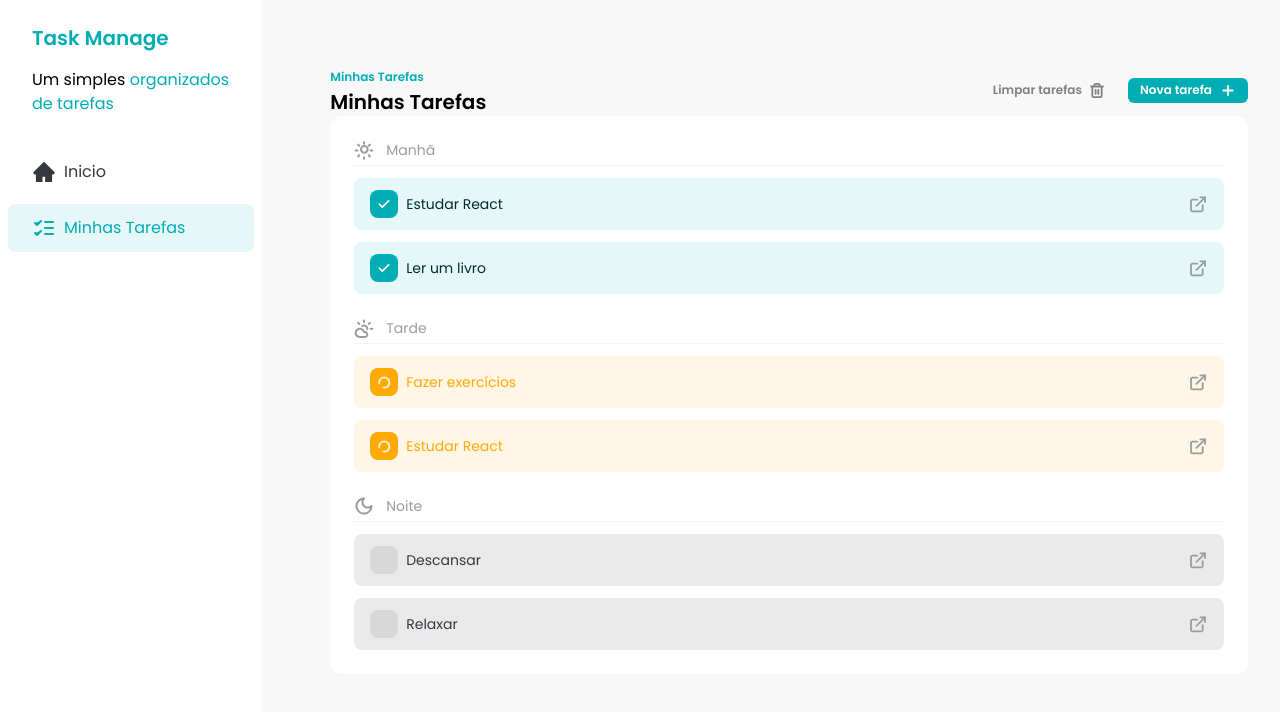
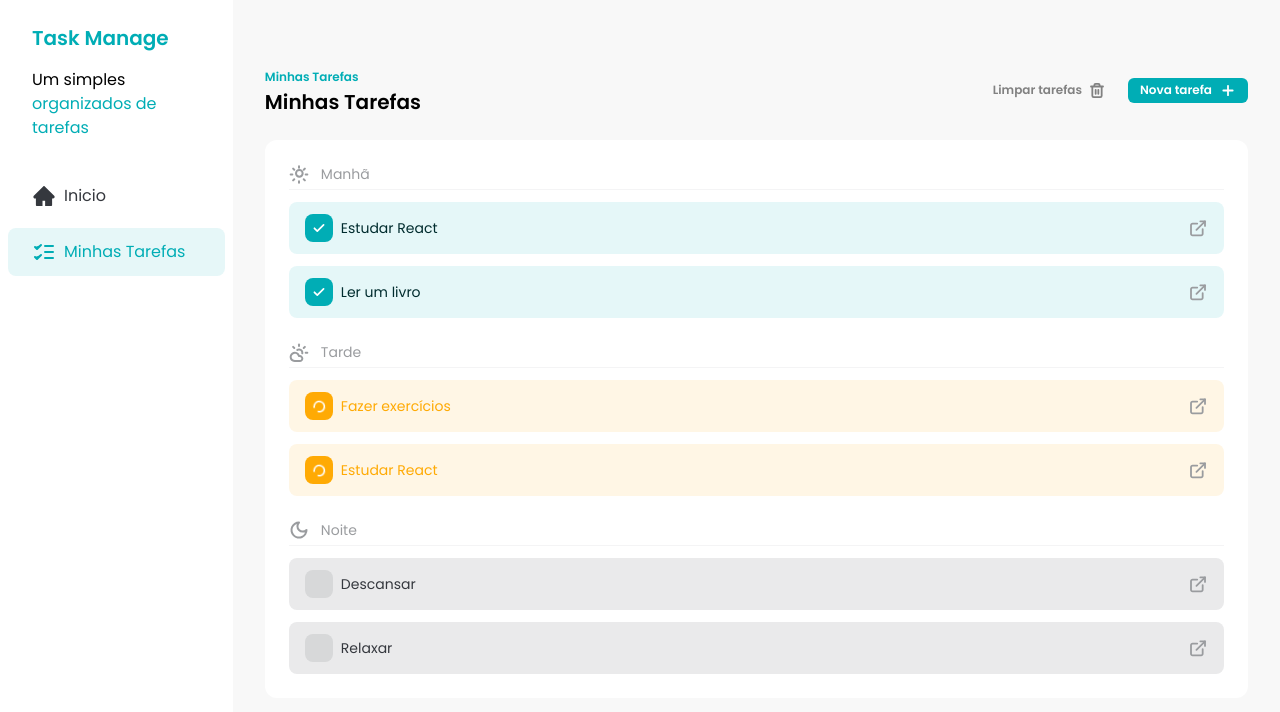
Before and after one commit to RobsonFerrazMineiro/rfm-task-manager, a React (Vite) app: page / in a window 1280 px wide. Shown: the top 712 px of the page. Built offline with nearby package versions, Linux system fonts and the light colour scheme.

Commit message:
feat: update spacing between sidebar and tasks

```diff
--- a/src/App.jsx
+++ b/src/App.jsx
@@ -3,7 +3,7 @@
 
 function App() {
   return (
-    <div className="flex gap-9">
+    <div className="flex">
       <Sidebar />
       <Tasks />
     </div>
--- a/src/components/Sidebar.jsx
+++ b/src/components/Sidebar.jsx
@@ -4,7 +4,7 @@
 
 const Sidebar = () => {
   return (
-    <div className="h-screen bg-white">
+    <div className="h-screen w-72 bg-white">
       <div className="space-y-4 p-8 py-6">
         <h1 className="text-xl font-semibold text-[#00ADB5]">Task Manage</h1>
         <p className="font-normal">
--- a/src/components/Tasks.jsx
+++ b/src/components/Tasks.jsx
@@ -48,7 +48,7 @@
   }
 
   return (
-    <div className="w-full px-8 py-16">
+    <div className="w-full space-y-6 px-8 py-16">
       <div className="flex w-full justify-between">
         <div>
           <span className="text-xs font-semibold text-[#00ADB5]">
@@ -67,9 +67,6 @@
           </Button>
         </div>
       </div>
-
-      <div>
-        {/* Lista de Tarefas */}
 
       <div className="rounded-xl bg-white p-6">
         <div className="space-y-3">
@@ -106,7 +103,6 @@
         </div>
       </div>
     </div>
-    </div>
   )
 }
 export default Tasks
```
Lines whose indentation alone changed are shown as unchanged.
